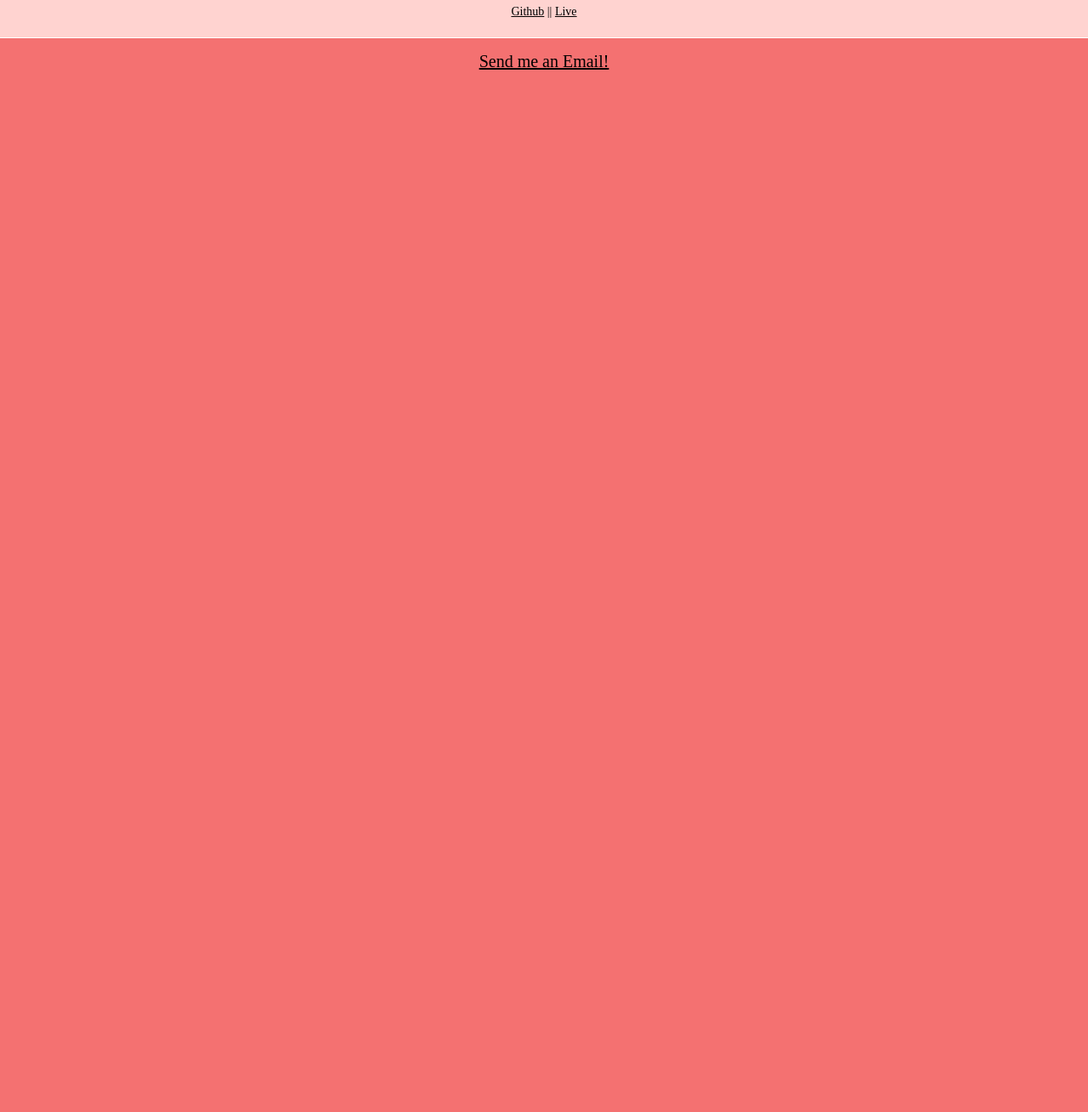
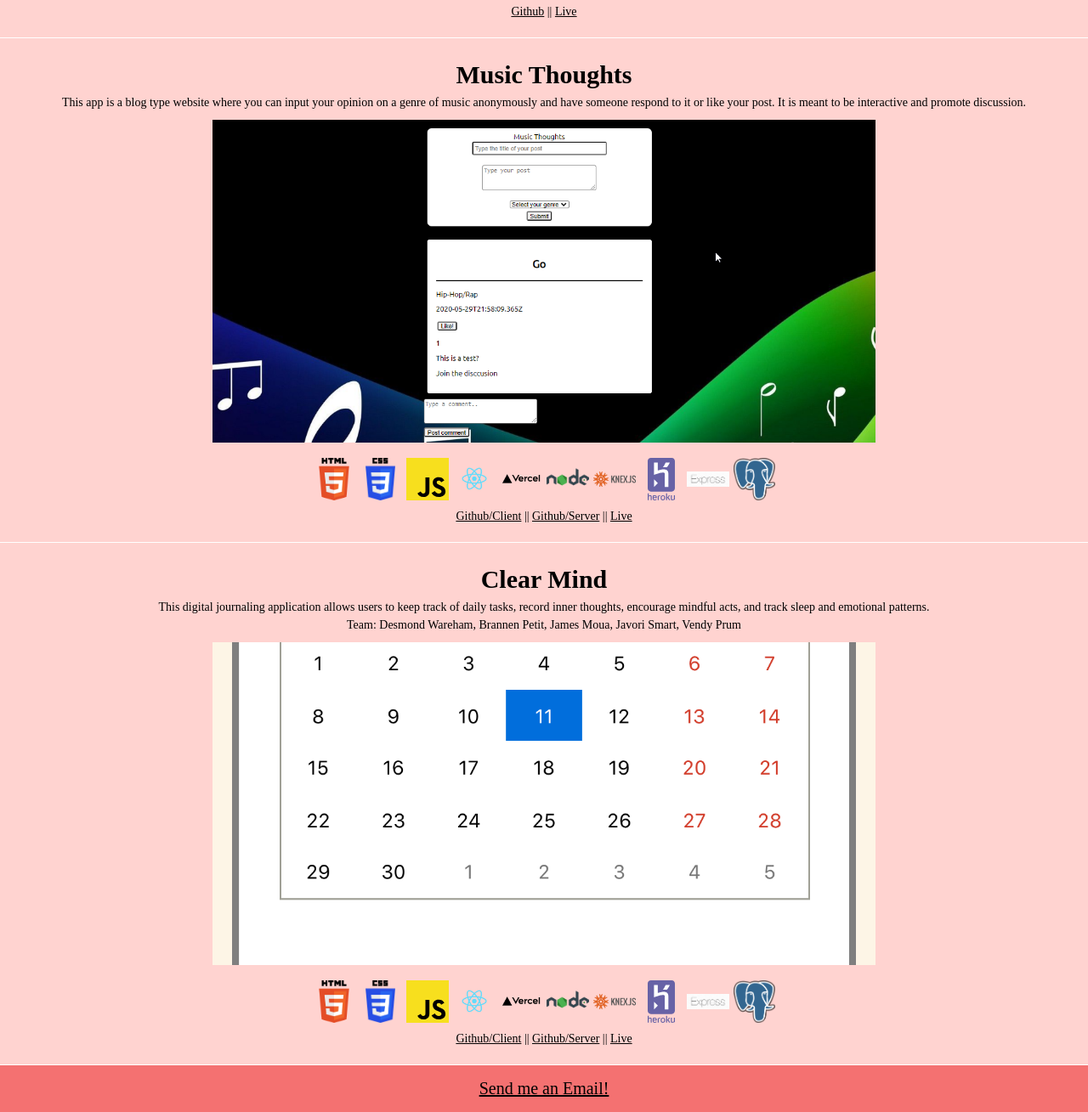
Before and after one commit to javi-err/javi-portfolio-v2, a plain HTML site: page index.html in a window 1280 px wide. Shown: the part 1171-2480 px from the top of the page at 85% size. Before the commit the page ends 1271 px from the top, so only its background shows below. Drawn offline with nearby package versions, Linux system fonts and the light colour scheme; a web font is replaced by a local one.

Commit message:
added projects

```diff
--- a/index.html
+++ b/index.html
@@ -68,6 +68,50 @@
 
         </section>
 
+        <section class="project two">
+            <h2>Music Thoughts</h2>
+            <p>This app is a blog type website where you can input your opinion on a genre of music anonymously and have someone respond to it or like your post. It is meant to be interactive and promote discussion.</a></p>
+            <img class="projectss" src="lgoos/music thoughts.png" alt="Screenshot from the music thoughts app"><br>
+                <img class="logos" src="lgoos/HTML5_Logo_512.png" alt ="HTML logo">
+                <img class="logos" src="lgoos/css-3-logo-png-transparent.png" alt ="CSS 3 logo">
+                <img class="logos" src="lgoos/javascript-logo-svg-vector.svg" alt ="Javascript logo">
+                <img class="logos" src="lgoos/320px-React-icon.svg.png" alt ="React logo">
+                <img class="logos" src="lgoos/vercel.png" alt ="Vercel logo">
+                <img class="logos" src="lgoos/svg-js-node-5.png" alt ="Node logo">
+                <img class="logos" src="lgoos/knex.png" alt ="Knex logo">
+                <img class="logos" src="lgoos/heroku.svg" alt ="Heroku logo">
+                <img class="logos" src="lgoos/express-facebook-share.png" alt ="Exprwess logo">
+                <img class="logos" src="lgoos/elephant.png" alt ="PostgreSQL logo">
+
+                <p><a target="_blank" href="https://github.com/javi-err/Music-Thoughts-Client">Github/Client</a> ||
+                    <a target="_blank" href="https://github.com/javi-err/Music-Thoughts-Server">Github/Server</a>
+                     || <a target="_blank" href="https://music-thoughts-client.vercel.app/">Live</a></p>
+
+        </section>
+
+        <section class="project three">
+            <h2>Clear Mind</h2>
+            <p>This digital journaling application allows users to keep track of daily tasks, record inner thoughts, encourage mindful acts, and track sleep and emotional patterns.<br>
+                Team: Desmond Wareham, Brannen Petit, James Moua, Javori Smart, Vendy Prum
+            </p>
+            <img class="projectss" src="lgoos/Dashboard.png" alt="Screenshot from the clear mind app"><br>
+                <img class="logos" src="lgoos/HTML5_Logo_512.png" alt ="HTML logo">
+                <img class="logos" src="lgoos/css-3-logo-png-transparent.png" alt ="CSS 3 logo">
+                <img class="logos" src="lgoos/javascript-logo-svg-vector.svg" alt ="Javascript logo">
+                <img class="logos" src="lgoos/320px-React-icon.svg.png" alt ="React logo">
+                <img class="logos" src="lgoos/vercel.png" alt ="Vercel logo">
+                <img class="logos" src="lgoos/svg-js-node-5.png" alt ="Node logo">
+                <img class="logos" src="lgoos/knex.png" alt ="Knex logo">
+                <img class="logos" src="lgoos/heroku.svg" alt ="Heroku logo">
+                <img class="logos" src="lgoos/express-facebook-share.png" alt ="Exprwess logo">
+                <img class="logos" src="lgoos/elephant.png" alt ="PostgreSQL logo">
+
+                <p><a target="_blank" href="https://github.com/thinkful-ei-macaw/clear-awareness-client">Github/Client</a> ||
+                    <a target="_blank" href="https://github.com/thinkful-ei-macaw/clear-awareness-api#team-members-desmond-wareham-brannen-petit-james-moua-javori-smart-vendy-prum">Github/Server</a>
+                     || <a target="_blank" href="https://clear-mind.now.sh/">Live</a></p>
+
+        </section>
+
     </main>
     <footer><a href="mailto:jsmart1993@hotmail.com">Send me an Email!</a>
     </footer>
```
Also changed, not shown: lgoos/320px-React-icon.svg.png (added), lgoos/Dashboard.png (added), lgoos/elephant.png (added), lgoos/express-facebook-share.png (added), lgoos/heroku.svg (added), lgoos/knex.png (added), lgoos/music thoughts.png (added), lgoos/svg-js-node-5.png (added), lgoos/vercel.png (added).
